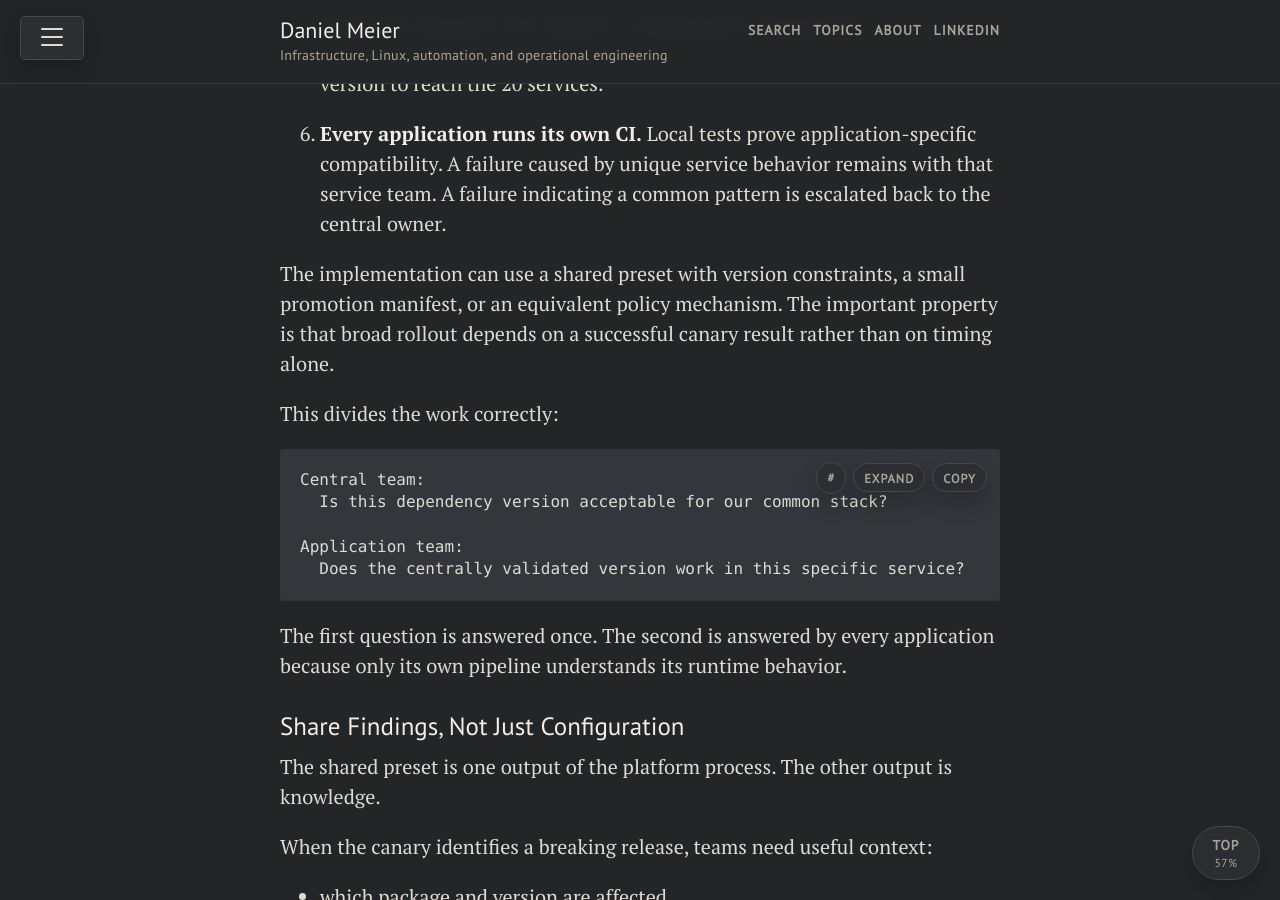
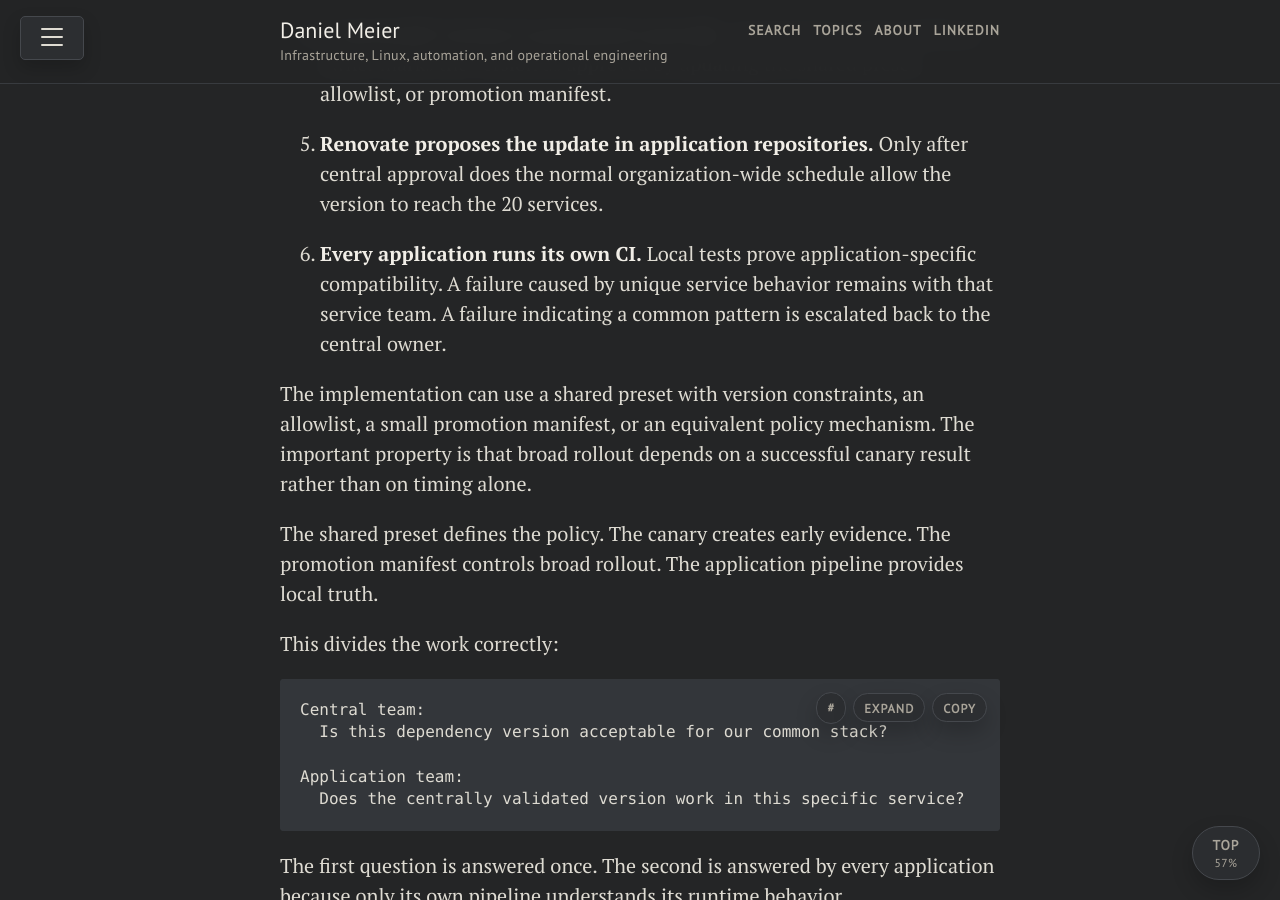
Before and after one commit to dme86/dme86.github.io, a Jekyll site: the page built from _posts/2026-06-27-Renovate-Is-Not-the-Problem-Your-Pipeline-Is.md, in a window 1280 px wide and 900 px high, scrolled down 12678 px. Built offline with Jekyll 4.4.1, drawn with Linux system fonts in a browser that asks for light colours; some of the changed text lies outside the part shown.

Commit message:
Refine Renovate scaling guidance

```diff
--- a/_posts/2026-06-27-Renovate-Is-Not-the-Problem-Your-Pipeline-Is.md
+++ b/_posts/2026-06-27-Renovate-Is-Not-the-Problem-Your-Pipeline-Is.md
@@ -226,6 +226,7 @@
 ## Scaling Renovate Across Many Repositories
 
 Renovate stops being a repository-local concern when an organization operates many similar services.
+It does not provide a complete global dependency promotion system out of the box. Renovate gives you update detection, repository automation, presets, constraints, schedules, grouping, and merge request workflows. The promotion layer still has to be designed deliberately around it.
 
 Imagine 20 Go services maintained by different teams. They use many of the same libraries, base images, GitHub Actions, linters, OpenTelemetry components, test packages, and internal modules.
 
@@ -343,7 +344,9 @@
 6. **Every application runs its own CI.**
    Local tests prove application-specific compatibility. A failure caused by unique service behavior remains with that service team. A failure indicating a common pattern is escalated back to the central owner.
 
-The implementation can use a shared preset with version constraints, a small promotion manifest, or an equivalent policy mechanism. The important property is that broad rollout depends on a successful canary result rather than on timing alone.
+The implementation can use a shared preset with version constraints, an allowlist, a small promotion manifest, or an equivalent policy mechanism. The important property is that broad rollout depends on a successful canary result rather than on timing alone.
+
+The shared preset defines the policy. The canary creates early evidence. The promotion manifest controls broad rollout. The application pipeline provides local truth.
 
 This divides the work correctly:
 
```
